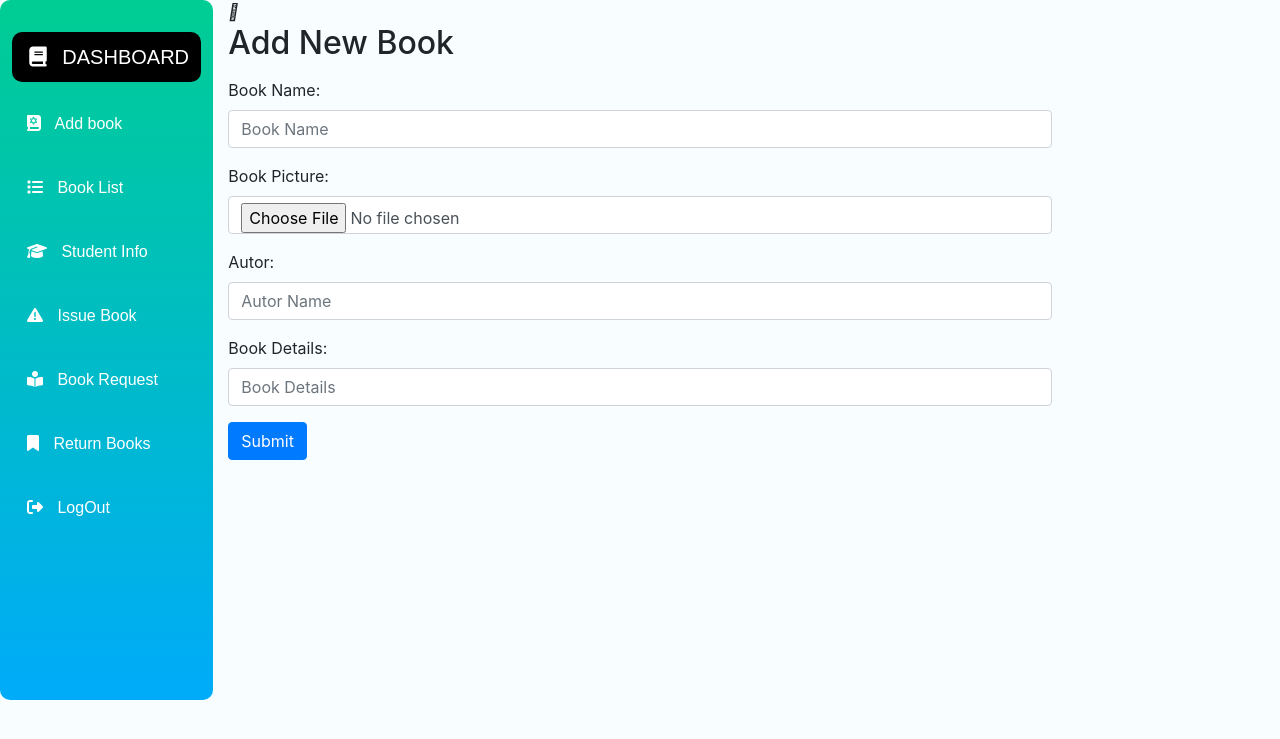
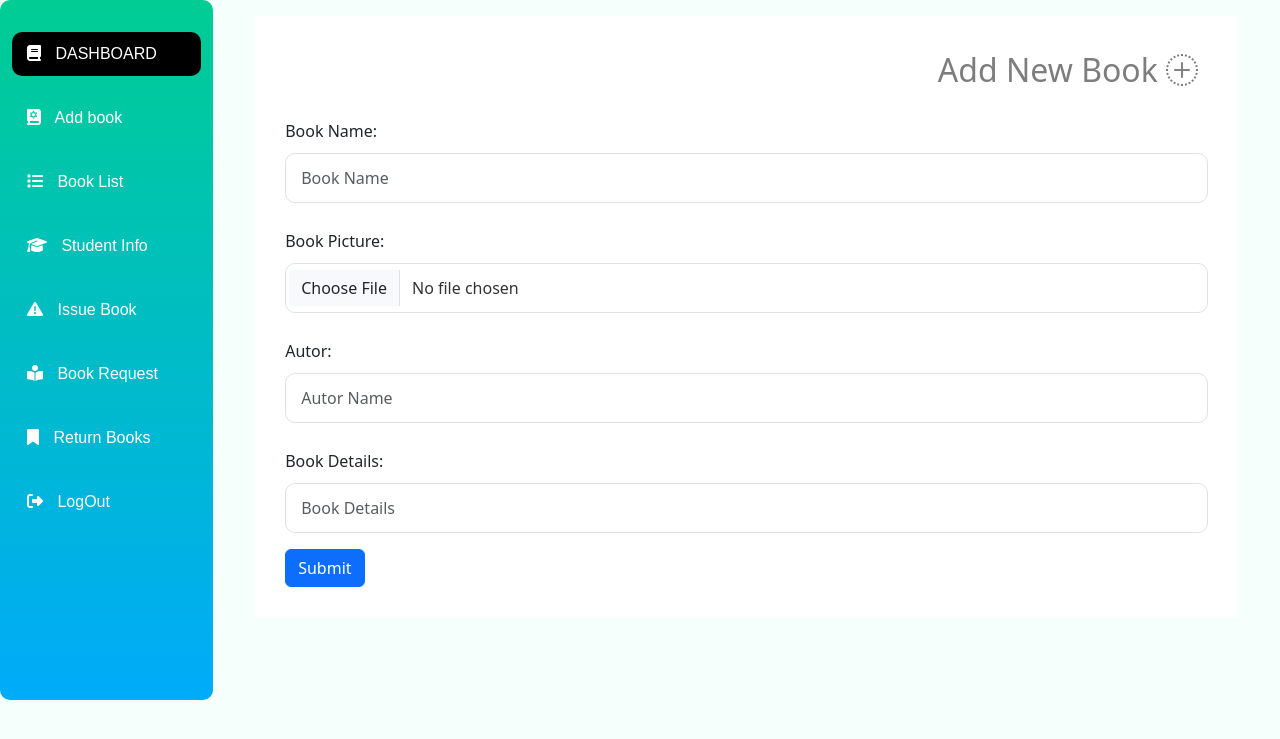
Before and after one commit to razibdash/Gnosis, a PHP site: page /add-new-book.php in a window 1280 px wide. Shown: the top 739 px of the page. Run offline with PHP 8.4, Linux system fonts and the light colour scheme.

Commit message:
backend added, some ui changed, addbook, also book list

```diff
--- a/add-new-book.php
+++ b/add-new-book.php
@@ -8,8 +8,10 @@
 
     <!-- Bootstrap CSS -->
     <link rel="stylesheet" href="https://cdnjs.cloudflare.com/ajax/libs/font-awesome/6.4.0/css/all.min.css">
-    <link rel="stylesheet" href="https://stackpath.bootstrapcdn.com/bootstrap/4.3.1/css/bootstrap.min.css"
-     integrity="sha384-ggOyR0iXCbMQv3Xipma34MD+dH/1fQ784/j6cY/iJTQUOhcWr7x9JvoRxT2MZw1T" crossorigin="anonymous">
+    <link href="https://cdn.jsdelivr.net/npm/bootstrap@5.3.0-alpha3/dist/css/bootstrap.min.css" rel="stylesheet"
+    integrity="sha384-KK94CHFLLe+nY2dmCWGMq91rCGa5gtU4mk92HdvYe+M/SXH301p5ILy+dN9+nJOZ" crossorigin="anonymous">
+    <link rel="stylesheet" href="https://cdn.jsdelivr.net/npm/bootstrap-icons@1.10.4/font/bootstrap-icons.css">
+     <link rel="stylesheet" href="./css/home.css">
      <link rel="stylesheet" href="./css/style.css">
 
   </head>
@@ -23,12 +25,11 @@
                    require_once("side_bar.php");
                   ?>
                 </div>
-                <div class="col-md-8">
+                <div class="col-md-10 p-3">
                 <div class="new-book">
-                <form action="Add-new-book.php" method="post" enctype="multipart/form-data" >
+                <form action="php_core\add_book_core.php?newBook=true" method="post" enctype="multipart/form-data" >
                     <div class="studen">
-                    <span><i class="fa-thin fa-key"></i></span>
-                        <h2>Add New Book</h2>
+                        <h2 class='add-title '>Add New Book <i class="bi bi-plus-circle-dotted"></i></h2>
                     </div>
                         <div class="mb-3 mt-3">
                             <label for="book_name" class="form-label">Book Name:</label>
@@ -57,30 +58,7 @@
         </div>
     </div>
 
-    <?php
-    $connection=mysqli_connect('localhost','root','','library');
-    if(isset($_REQUEST['submit']))
-    {
-        $book_name=$_REQUEST['book-name'];
-        $book_photo=$_FILES['photo'];
-        $imageName=$book_photo['name'];
-        $image_tmp_name=$book_photo['tmp_name'];
-        $autor=$_REQUEST['autor'];
-        $book_details=$_REQUEST['Book-Details'];
-        if(!empty($imageName))
-        {
-            $loc="photo/";
-            move_uploaded_file($image_tmp_name,$loc.$imageName);
-        }
 
-            $data_insert="INSERT INTO `add_book`(`book_name`, `book_picture`, `author`, `book-Detail`)
-            VALUES ('$book_name','$imageName','$autor','$book_details')";
-              mysqli_query($connection,$data_insert);
-
-
-    }
-
-    ?>
 
     <!-- Optional JavaScript -->
     <!-- jQuery first, then Popper.js, then Bootstrap JS -->
--- a/book-list.php
+++ b/book-list.php
@@ -41,7 +41,7 @@
                   ?>
               </div>
               <div class="col-md-10">
-                 <div class="student-info-table">
+                 <div class="student-info-table p-3">
                     <h2>BOOK LIST</h2>
                     <div class="container mt-3">
                     <?php
@@ -66,6 +66,7 @@
     while($row=mysqli_fetch_assoc($data_sharing))
     {
 
+        $id=$row['id'];
         $bookName=$row['book_name'];
         $picture=$row['book_picture'];
         $author=$row['author'];
@@ -81,7 +82,7 @@
                             <td><?php echo $author?></td>
                             <td><?php echo $bookDetail?></td>
 
-                            <td><a href="student-delete.php?id=<?php echo $id ?>">Delete</a></td>
+                            <td><a href="php_core\book_delete_core.php?id=<?php echo $id ?>&&pictureName=<?php echo $picture?>">Delete</a></td>
                             <?php
 
 
--- a/css/home.css
+++ b/css/home.css
@@ -1,9 +1,6 @@
 .header{
-    background: #f9f9f9;
     position: relative;
     width: 100%;
-    border-bottom: 2px solid #00cd93;
-    box-shadow: 0px -20px 73px #0eaff4;
 }
 .header .logo{
     text-align: center;
--- a/css/style.css
+++ b/css/style.css
@@ -1,13 +1,13 @@
-*{
+* {
   margin: 0;
   padding: 0;
 }
-img{
+img {
   max-width: 100%;
 }
-body{
+body {
   min-height: 100%;
-    background-color: #f8fdff;
+  background-color: #f5fffc;
 }
 
 .admin_login_form .submit-btn {
@@ -34,42 +34,38 @@ body{
   border-radius: 10px;
   min-height: 100%;
 }
-.admin .manu ul{
+.admin .manu ul {
   list-style-type: none;
   margin: auto;
-
-
 }
-.admin .manu ul li{
+.admin .manu ul li {
   margin-top: 20px;
 }
-.admin .manu ul li a i{
+.admin .manu ul li a i {
   margin-right: 10px;
   margin-left: 5px;
 }
-.admin .manu ul li a{
+.admin .manu ul li a {
   text-decoration: none;
   color: white;
   padding: 10px;
   display: block;
   font-family: arial;
-   transform:.5s ;
-   transition: .2s;
-
+  transform: 0.5s;
+  transition: 0.2s;
 }
-.admin .dashboard
-{
+.admin .dashboard {
   display: block;
-    text-align: center;
   text-decoration: none;
   margin-top: 0px;
   font-family: sans-serif;
-    font-size: 20px;
   color: white;
   padding: 10px;
-
 }
-.admin .dashboard:hover{
+.admin .manu ul {
+  padding: 0px;
+}
+.admin .dashboard:hover {
   text-decoration: none;
   color: white;
 }
@@ -78,11 +74,10 @@ body{
   border-radius: 10px;
 }
 
-.admin .manu ul li:hover{
+.admin .manu ul li:hover {
   background: black;
   border-radius: 10px;
 }
-
 
 /* Admin dashboard part END*/
 
@@ -96,41 +91,35 @@ body{
   box-shadow: 0px 2px 23px #ddd;
   cursor: crosshair;
 }
-.card-body.book-count h4 i
-{
+.card-body.book-count h4 i {
   color: #fca800;
 }
-.card-body .icon
-{
+.card-body .icon {
   border-radius: 100%;
   padding: 12px;
   width: 54px;
 }
-.card-body.book-count .icon
-{
+.card-body.book-count .icon {
   background: #fca8002b;
   border-radius: 100%;
   padding: 12px;
   width: 54px;
 }
-.card-body.book-count .title
-{
+.card-body.book-count .title {
   color: #fca800;
 }
-.card-body .card-text
-{
+.card-body .card-text {
   text-align: right;
   padding: 5px;
   margin-right: 20px;
-}.card-body .title
-{
+}
+.card-body .title {
   font-weight: 600;
   color: #7b7b79;
   text-transform: uppercase;
   font-size: 18px;
 }
-.card-body .count
-{
+.card-body .count {
   font-weight: bolder;
   font-size: 30px;
   line-height: 2;
@@ -143,18 +132,14 @@ body{
   color: black;
   text-align: center;
 }
-.card-body.student-count .title
-{
+.card-body.student-count .title {
   color: #00ca50;
 }
-.card-body.student-count .icon  i
-{
+.card-body.student-count .icon i {
   color: #00ca50;
 }
-.card-body.student-count  .icon
-{
+.card-body.student-count .icon {
   background: #b4edcc;
-
 }
 .issue-book-count {
   background: #fdeae4;
@@ -162,10 +147,48 @@ body{
   border-radius: 20px;
   color: black;
   text-align: center;
-    box-shadow: 0px 6px 2px #ddd;
-
+}
+.card-body.issue-book-count .title {
+  color: #dd3d0b;
 }
 
+.card-body.issue-book-count .icon i {
+  color: #dd3d0b;
+}
+.card-body.issue-book-count .icon {
+  background: #f7c7b9;
+}
+/*Card part END*/
 
+/*Add New Book*/
+.new-book {
+  display: flex;
+  justify-content: center;
+}
+.new-book form {
+  background: white;
+  padding: 30px;
+  border: 15px;
+  width: 95%;
+}
+.new-book .add-title {
+    margin-top: 5px;
+    margin-bottom: 20px;
+    color: #7d7d7d;
+    text-align: right;
+    cursor: crosshair;
+}
+.new-book .add-title i {
+    margin-right: 10px;
+    color: 333;
+}
+.new-book form label {
+    margin: 10px 0px;
+}
+.new-book form .form-control {
+    padding: 12px 15px;
+    border-radius: 10px;
+    color: #333;
+}
 
-/*Card part END*/
+/*Add New Book End*/
--- a/side_bar.php
+++ b/side_bar.php
@@ -1,6 +1,5 @@
 
 <div class="admin">
-       </li>
       <div class="manu">
             <ul>
             <li class="actives"><a class="dashboard " href="adminDashboard.php"><span ><i class="fa-solid fa-book"></i> DASHBOARD</span></a>
```
Also changed, not shown: php_core/add_book_core.php (added, +32 -0 lines), php_core/book_delete_core.php (added, +18 -0 lines), php_core/student_delete_core.php (+5 -5 lines), student-delete.php (deleted, +0 -13 lines), student-info.php (+1 -14 lines). Lines whose indentation alone changed are shown as unchanged.
